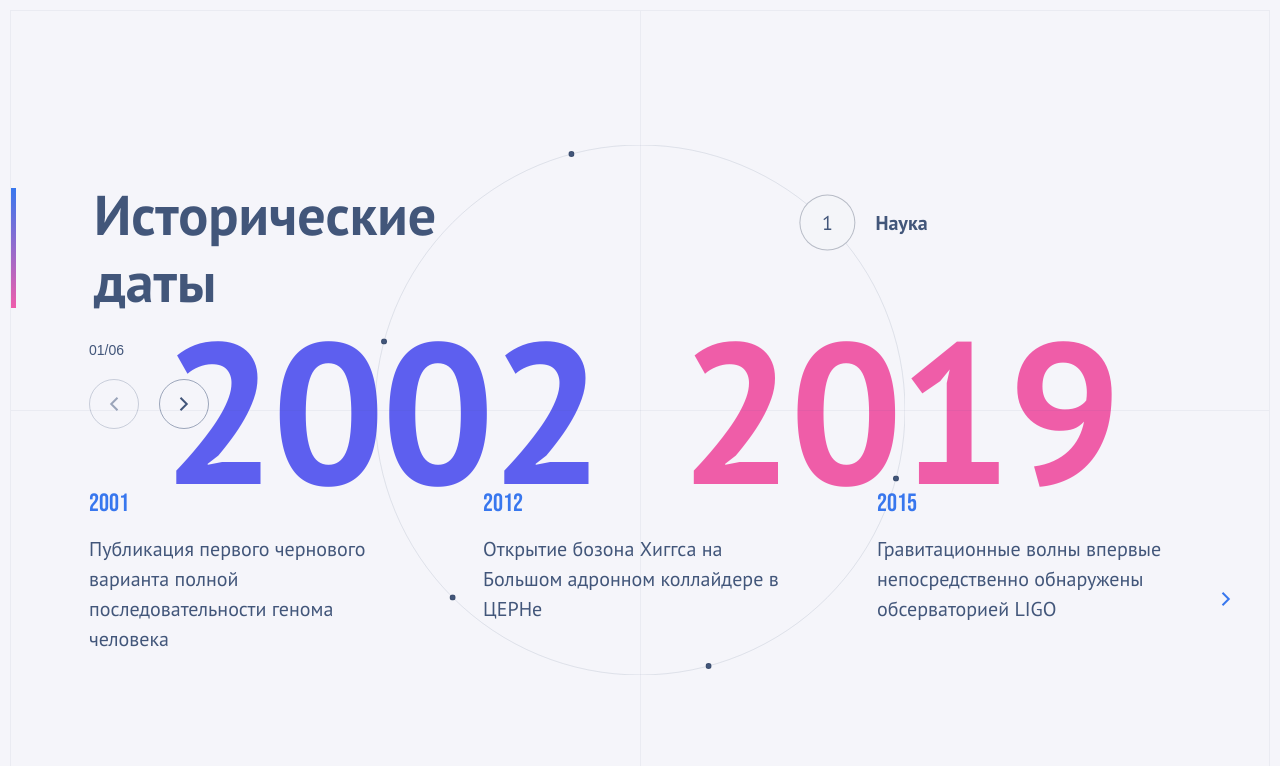
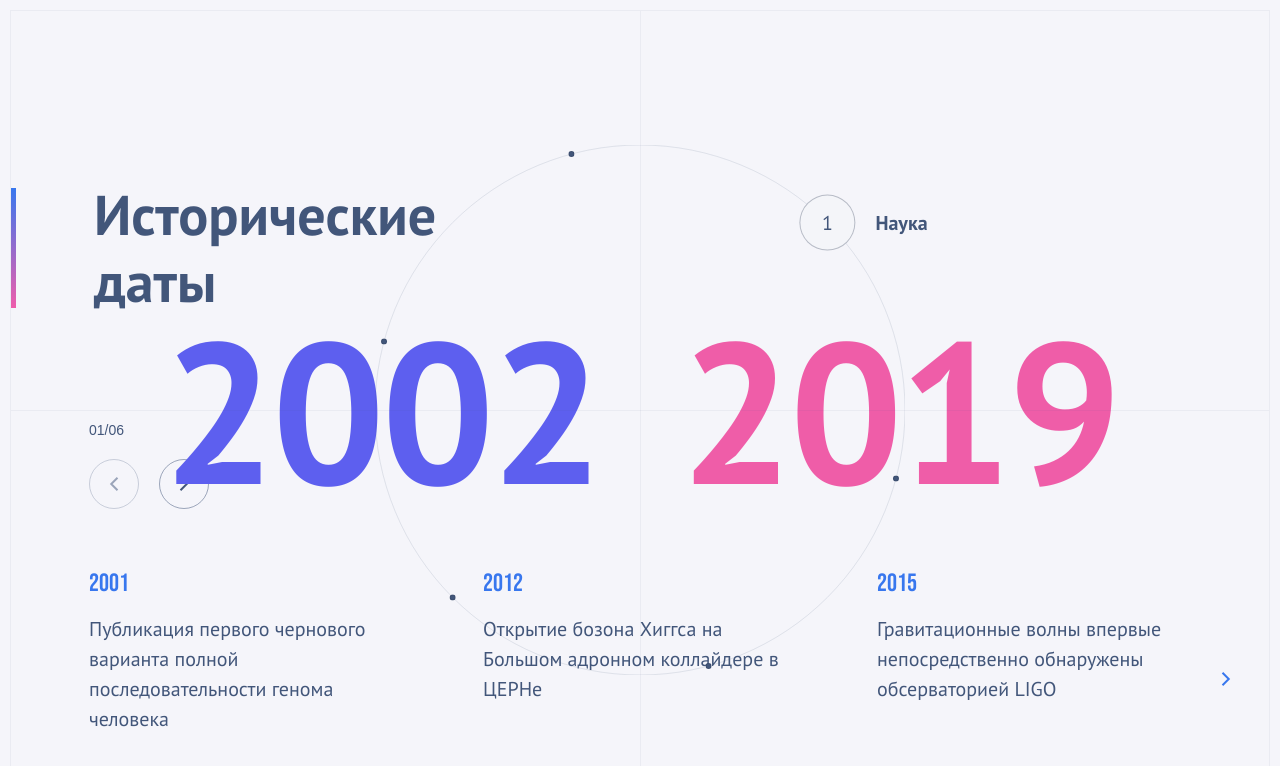
Before and after one commit to LovaVikasso/timeline, a React app: page / in a window 1280 px wide. Shown: the top 766 px of the page. Built offline with nearby package versions, Linux system fonts and the light colour scheme.

Commit message:
padding fix

```diff
--- a/src/components/TimelineBlock/TimelineBlock.module.scss
+++ b/src/components/TimelineBlock/TimelineBlock.module.scss
@@ -9,7 +9,7 @@
   width: 100%;
   max-width: 1438px;
   min-height: 100vh;
-  padding: 170px 0 100px 0;
+  padding: 170px 0 20px 0;
 
   &::before,
   &::after {
```
